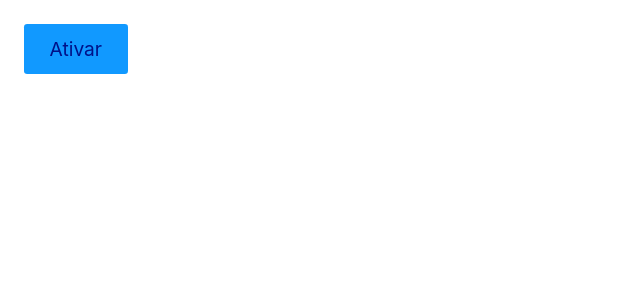
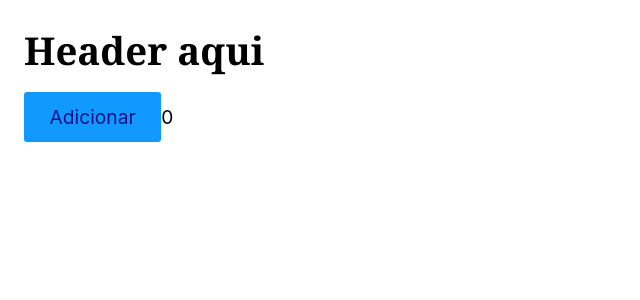
Before and after one commit to PauloMarolla/Curso-Origamid-React-Completo, a React (Create React App) app: page / in a window 1280 px wide. Shown: the top 300 px of the page, without its empty margins (0-640 px from the left). Built offline with nearby package versions, Linux system fonts and the light colour scheme.

Commit message:
React memo

```diff
--- a/package.json
+++ b/package.json
@@ -7,7 +7,6 @@
     "@testing-library/react": "^9.3.2",
     "@testing-library/user-event": "^7.1.2",
     "history": "^5.0.0",
-    "jquery": "^3.5.1",
     "react": "^16.13.1",
     "react-dom": "^16.13.1",
     "react-router-dom": "^6.0.0-beta.0",
--- a/src/App.js
+++ b/src/App.js
@@ -1,19 +1,14 @@
 import React from 'react';
-//import no formato lazy
-const Contato = React.lazy(() => import('./Contato'));
+import Header from './Header';
 
 const App = () => {
-  const [ativo, setAtivo] = React.useState(false);
+  const [contar, setContar] = React.useState(0);
 
   return (
     <>
-      {/* chamar o suspense com o fallback  */}
-      {ativo && (
-        <React.Suspense fallback={<div>carregando...</div>}>
-          <Contato />
-        </React.Suspense>
-      )}
-      <button onClick={() => setAtivo(true)}>Ativar</button>
+      <Header />
+      <button onClick={() => setContar(contar + 1)}>Adicionar</button>
+      {contar}
     </>
   );
 };
--- a/src/Contato.js
+++ /dev/null
@@ -1,8 +0,0 @@
-import React from 'react';
-import $ from 'jquery';
-
-const Contato = () => {
-  return <div>Contato</div>;
-};
-
-export default Contato;
--- /dev/null
+++ b/src/Header.js
@@ -0,0 +1,13 @@
+import React from 'react';
+
+const Header = () => {
+  console.log('renderizou');
+  return (
+    <div>
+      <h1>Header aqui</h1>
+    </div>
+  );
+};
+
+//o memo faz com que o elemento nao seja renderizando novamente (elementos estaticos)
+export default React.memo(Header);
```
Also changed, not shown: 1 other file (tests, documents, lock files or other folders).
